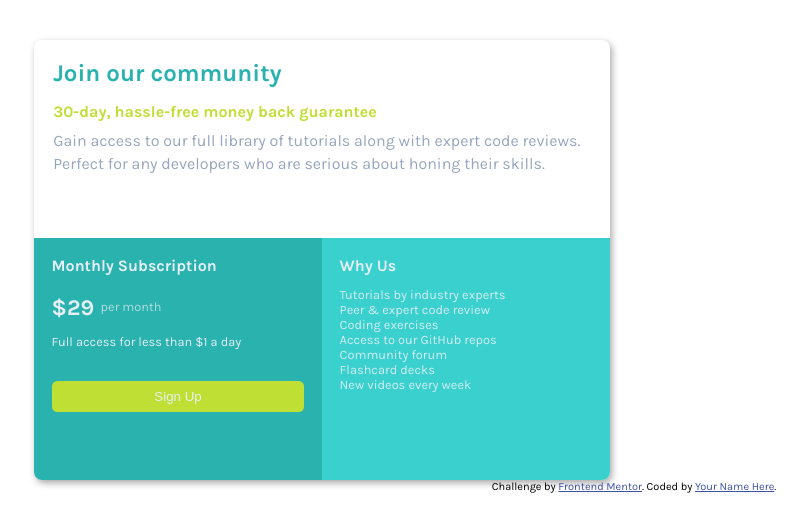
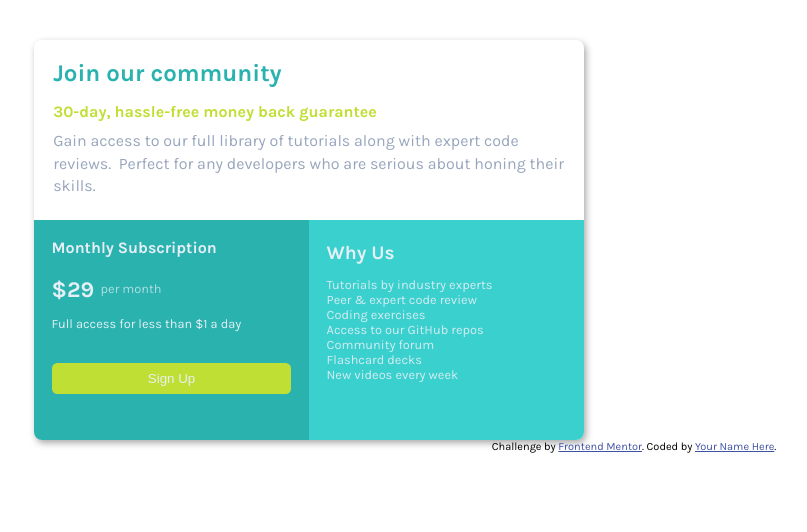
Before and after one commit to umernk42/pricing-card-object, a plain HTML site: page index.html in a window 1280 px wide. Shown: the whole page, without its empty margins (6-813 px from the left). Drawn offline with Linux system fonts and the light colour scheme.

Commit message:
Update main.css

```diff
--- a/main.css
+++ b/main.css
@@ -15,10 +15,8 @@ h2,h4,p{
 }
 
 .box{
-/*     width: 600px;
+   /*  width: 600px;
     height: 400px; */
-    width: 45vw;
-    height: 55vh;
     box-shadow: 2px 3px 7px 0px rgba(0,0,0,0.35);
     border-radius: 0.5em;
     overflow: hidden;
@@ -73,7 +71,7 @@ button:hover{
 
 .bottom-left-section{
     display: inline-block;
-    width: 50%;
+    width: 100%;
     height: 100%;
     vertical-align: top;
     background-color: hsl(179, 62%, 43%);
@@ -82,11 +80,13 @@ button:hover{
 
 .bottom-right-section{
     display: inline-block;
-    width: 50%;
+    width: 100%;
     height: 100%;
     vertical-align: top;
     background-color: hsl(179, 62%, 52%);
     padding: 1.1em;
+    font-size:1.2rem;
+    padding-left: 4rem;
 }
 
 .bottom-left-section h4{
@@ -129,3 +129,18 @@ ul{
 .attribution a {
     color: hsl(228, 45%, 44%);
 }
+
+@media (min-width: 576px){
+    .box{
+        height: 400px;
+        width: 550px;
+    }
+
+    .bottom-left-section,.bottom-right-section{
+        width:50%;
+    }
+
+    .bottom-right-section{
+        padding-left:1.1rem;
+    }
+}
```
